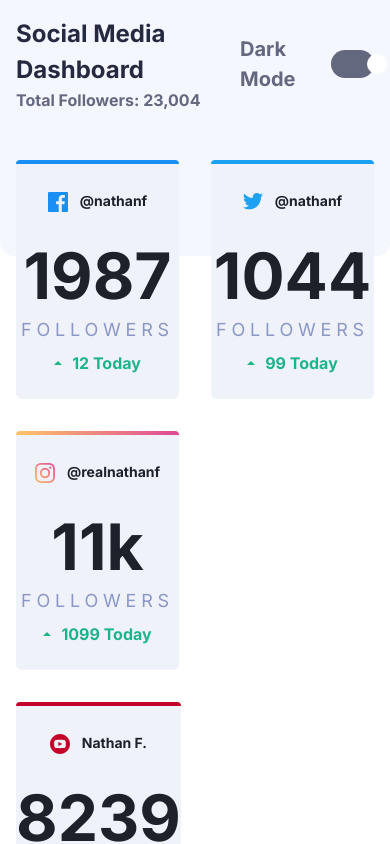
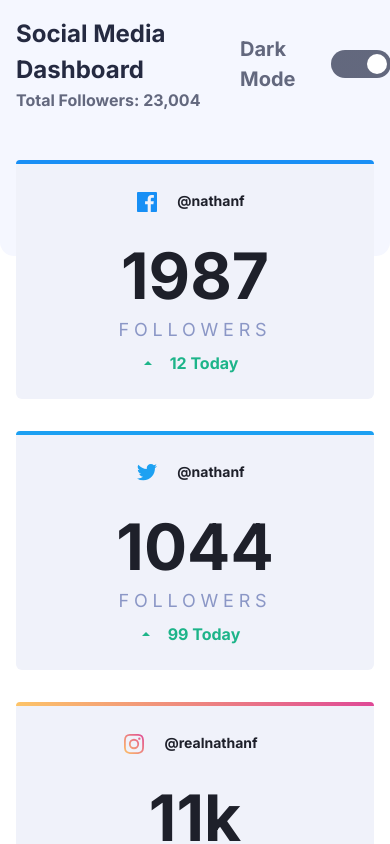
Before and after one commit to Nothile-Moyo-Git/social-media-dashboard, a React (Create React App) app: page / in a window 390 px wide. Shown: the top 844 px of the page. Built offline with nearby package versions, Linux system fonts and the light colour scheme.

Commit message:
Fixed responsiveness issue for safari

```diff
--- a/src/components/cards/SocialCard.js
+++ b/src/components/cards/SocialCard.js
@@ -7,20 +7,20 @@ const SocialCard = (props) => {
 
 
     return(
-        <li className="bg-light-grayish-blue dark:bg-dark-desaturated-blue basis-[100%] sm:basis-[calc(50%_-_1rem)] xl:basis-[calc(25%_-_1.5rem)] rounded-[6px] text-center relative bottom-[7rem] pb-6">
-            <div className={`h-1 mb-6 w-[100%] rounded-t-[14px] ${props.borderColor} `}></div>
+        <li className="bg-light-grayish-blue dark:bg-dark-desaturated-blue basis-[100%] md:basis-[calc(50%_-_1rem)] md:max-w-[calc(50%_-_1rem)] xl:max-w-[calc(25%_-_1.5rem)] xl:basis-[calc(25%_-_1.5rem)] rounded-[6px] text-center relative bottom-[7rem] pb-6">
+            <div className={`h-1 mb-6 w-[100%] rounded-t-[14px] px-2 ${props.borderColor} `}></div>
             <div>
                 { props.icon === 'facebook' && facebookIcon }
                 { props.icon === 'twitter' && twitterIcon }
                 { props.icon === 'instagram' && instagramIcon }
                 { props.icon === 'youtube' && youtubeIcon }
-                <span className="text-very-dark-blue dark:text-desaturated-blue text-sm"><b>{ props.alias }</b></span>
+                <span className="text-very-dark-blue dark:text-desaturated-blue text-sm px-2"><b>{ props.alias }</b></span>
             </div>
-            <p className="text-[4rem] text-very-dark-blue dark:text-white pt-4 font-bold">{props.followers}</p>
-            <p className="text-md bottom-[0.5rem] relative tracking-[0.3rem]">{props.text}</p>
-            <div className={`flex justify-center items-center gap-[10px]`}>
+            <p className="text-[4rem] text-very-dark-blue dark:text-white pt-4 font-bold break-words px-2">{props.followers}</p>
+            <p className="text-md bottom-[0.5rem] relative tracking-[0.3rem] break-words px-2">{props.text}</p>
+            <div className={`flex justify-center items-center gap-[10px] px-2`}>
                 {props.growth[0]}
-                <p className={props.growth[1] === 'increase' ? 'text-lime-green' : 'text-bright-red'}>
+                <p className={`px-2 ${props.growth[1] === 'increase' ? 'text-lime-green' : 'text-bright-red'}`}>
                     <span className="font-bold">{props.gains} Today</span>
                 </p>
             </div>
--- a/src/components/header/Header.js
+++ b/src/components/header/Header.js
@@ -32,7 +32,7 @@ const Header = (props) => {
                     <label className="relative inline-block w-15 h-7 ml-2">
                         <input className="opacity-0 w-0 h-0" onChange={toggleDarkMode} checked={isChecked} type="checkbox"/>
                         <span className={`
-                        absolute cursor-pointer inset-0 rounded-[34px] ${ isChecked ? 'bg-gradient-to-r from-dark-theme-blue to-dark-theme-green' : 'bg-gradient-to-r from-dark-grayish-blue to-dark-grayish-blue' }
+                        min-w-[3.75rem] absolute cursor-pointer inset-0 rounded-[34px] ${ isChecked ? 'bg-gradient-to-r from-dark-theme-blue to-dark-theme-green' : 'bg-gradient-to-r from-dark-grayish-blue to-dark-grayish-blue' }
                         before:absolute before:content-[''] before:h-[20px] before:w-[20px] before:left-1 before:bottom-1 before:bg-white before:rounded-[50%]  ${ isChecked ? 'before:translate-x-0' : 'before:translate-x-8' } before:transition before:ease-linear before:duration-50
                         `}></span>
                     </label>
--- a/src/index.css
+++ b/src/index.css
@@ -6,7 +6,11 @@ html, body, main{
   height: 100%;
 }
 
-@media screen and (min-width:375px) {
+#root{
+  min-height: 775px;
+}
+
+@media screen and (min-width:480px) {
   #root{
     height: 100%;
   }
--- a/tailwind.config.js
+++ b/tailwind.config.js
@@ -4,6 +4,7 @@ module.exports = {
   theme: {
     screens: {
       sm: '375px',
+      md: '480px',
       xl: '1440px'
     },
     fontFamily: {
```
